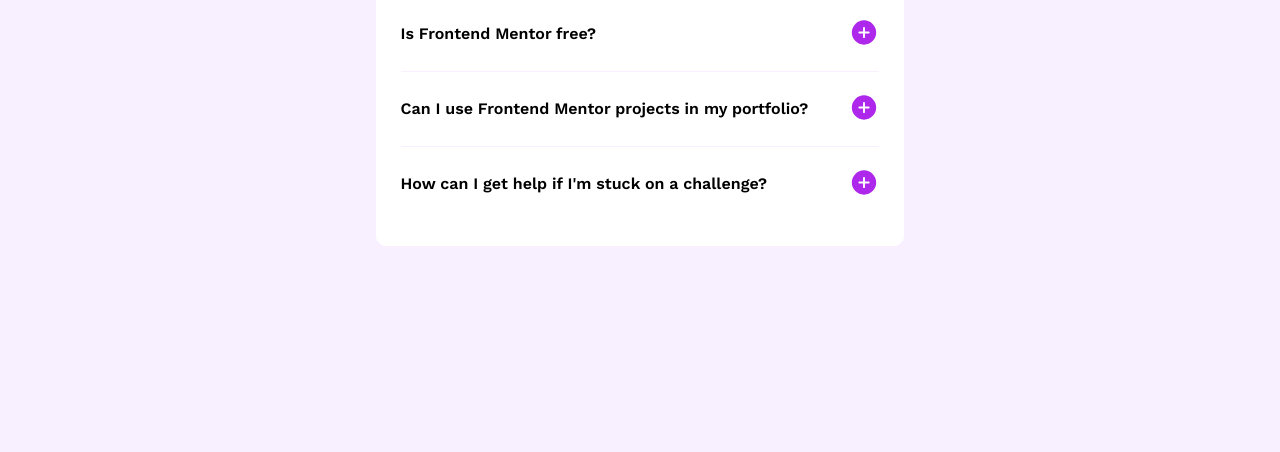
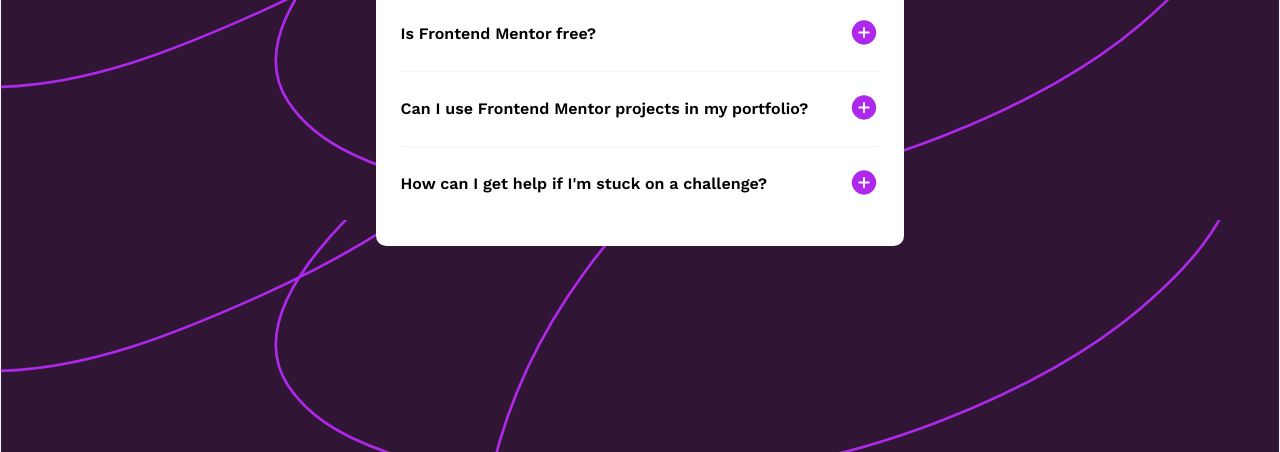
Before and after one commit to Adrianocode19/FAQ, a plain HTML site: page index.html in a window 1280 px wide. Shown: the part 348-800 px from the top of the page. Drawn offline with Linux system fonts and the light colour scheme.

Commit message:
Fix Banner Bug

```diff
--- a/style.css
+++ b/style.css
@@ -28,7 +28,7 @@ body {
     align-items: center;
     background:  hsl(275, 100%, 97%);
     background-image: url('assets/images/background-pattern-mobile.svg');
-    background-repeat: no-repeat;
+    background-size: contain;
 }
 
 .container {
```
